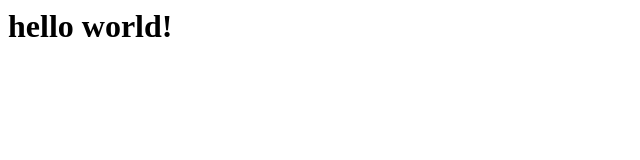
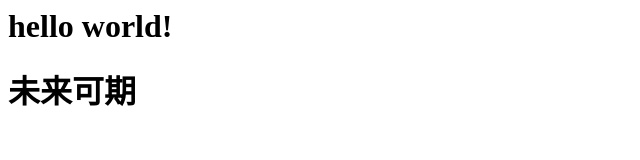
Before and after one commit to gfh889527/vpnjiaochen, a plain HTML site: page index.html in a window 1280 px wide. Shown: the whole page, without its empty margins (0-640 px from the left). Drawn offline with Linux system fonts and the light colour scheme.

Commit message:
Update index.html

```diff
--- a/index.html
+++ b/index.html
@@ -6,6 +6,8 @@
     </head>
     <body>
         <h1>hello world!</h1>
+  <h1>未来可期</h1>
+
 
     </body>
 </html>
```
